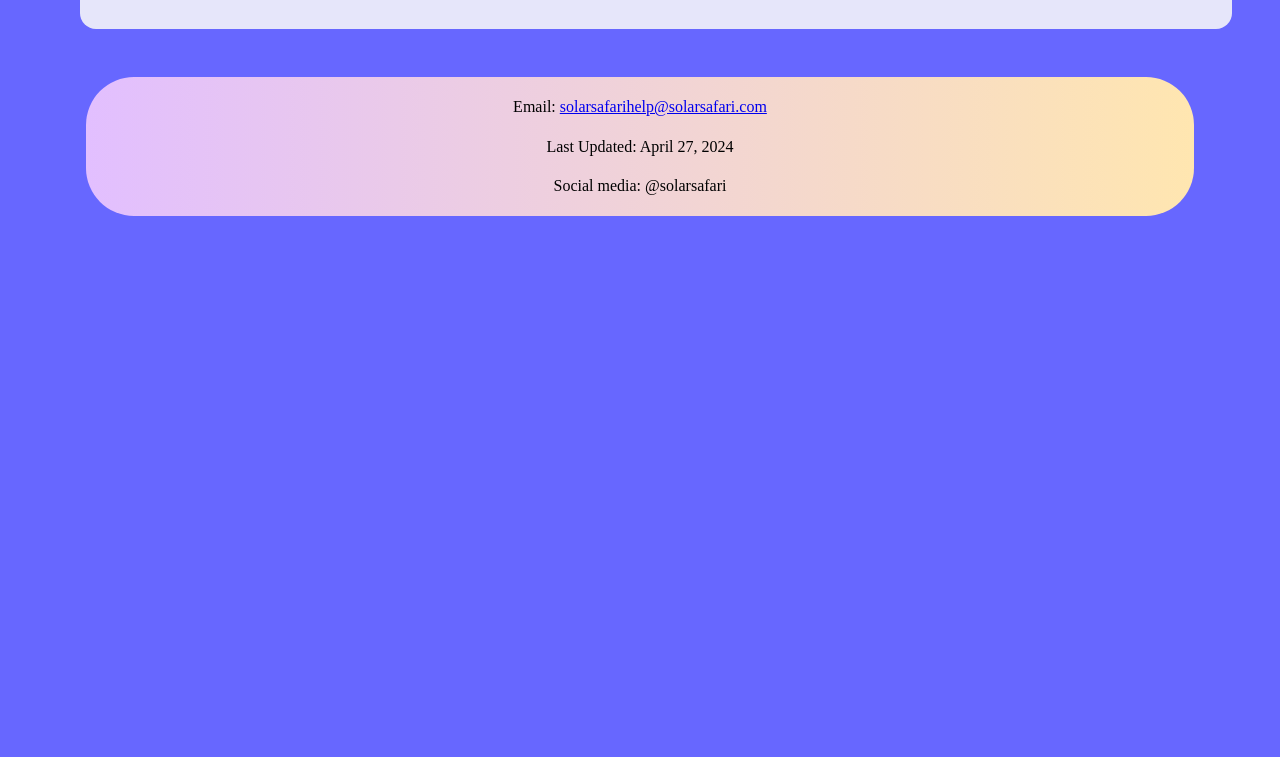
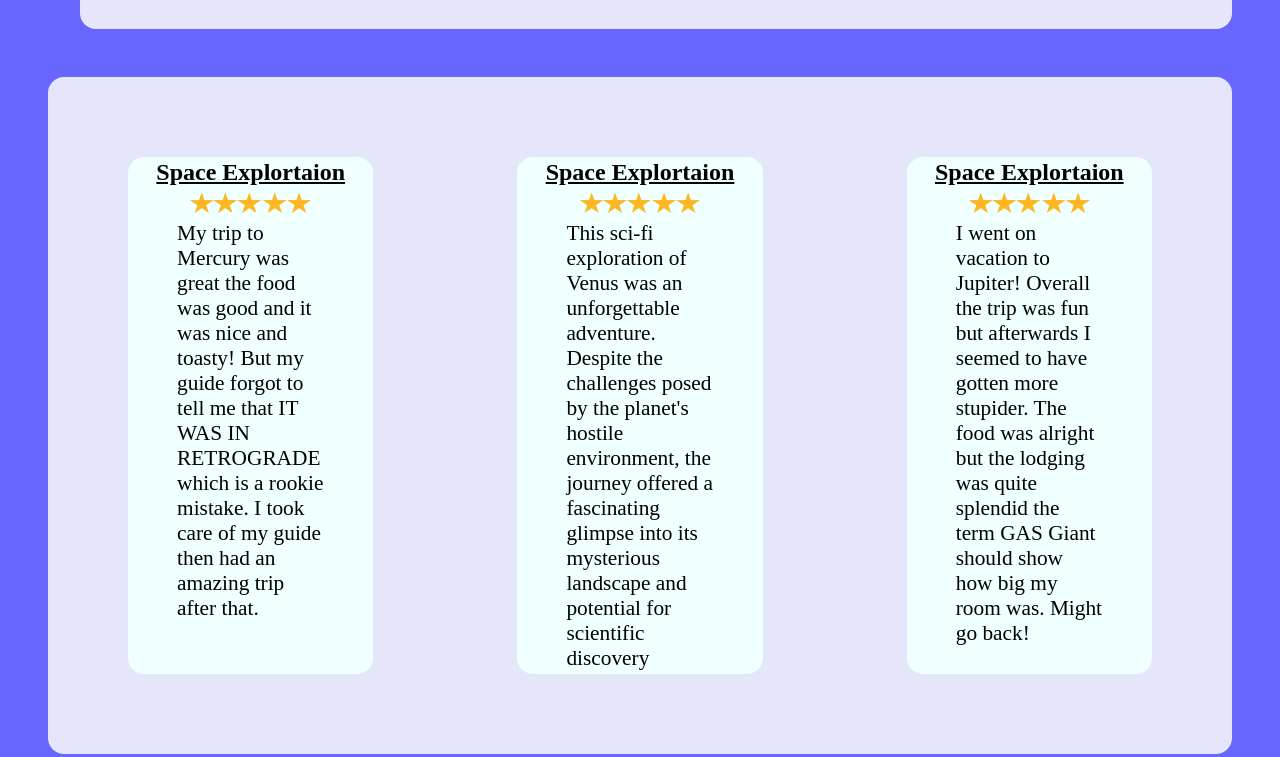
Before and after one commit to okdokeko/SolarSafari, a website: page index.html in a window 1280 px wide. Shown: the part 2277-3034 px from the top of the page. Before the commit the page ends 2493 px from the top, so only its background shows below. Drawn offline with Linux system fonts and the light colour scheme.

Commit message:
fix formatting

```diff
--- a/index.html
+++ b/index.html
@@ -107,6 +107,38 @@
       background-color: #45a049;
     }
 
+    /*Reviews stuff*/
+    #reviews {
+        display: grid;
+        background-color: #e6e6fa;
+        grid-auto-rows: 1fr;
+        grid-template-columns: 1fr 1fr 1fr;
+        width: fit-content;
+        border-radius: 1em;
+        gap: 3em;
+        margin: 3em;
+
+    }
+
+    #reviews > *{
+
+        background-color:azure;
+        border-radius: 1em;
+        gap: 3em;
+        margin: 3em;
+
+
+    }
+
+    .center {
+      display: block;
+margin-left: auto;
+margin-right: auto;
+width: 50%;
+    }
+
+
+
   </style>
 
   <link rel="icon" type="image/x-icon" href="./img/sunIcon.png">
@@ -196,6 +228,33 @@
   </div>
 </section>
 
+<section id="reviews" >
+  <div class="reviews-left">
+      <h2>Space Explortaion</h2>
+      <img src="../img/5stars.png" alt="5 stars" width="90%" class=center>
+      <p style="text-align: left; font: 16pt blue;">My trip to Mercury was great the food was good and it was nice and toasty!
+        But my guide forgot to tell me that IT WAS IN RETROGRADE which is a rookie mistake. I took care of my guide then had an amazing trip after that.
+      </p>
+  </div>
+  <div class="reviews-middle">
+    <h2>Space Explortaion</h2>
+    <img src="../img/5stars.png" alt="5 stars"width="80%" class=center>
+    <p style="text-align: left; font: 16pt blue; ">This sci-fi exploration of Venus was an unforgettable adventure. Despite the challenges posed by the planet's hostile environment,
+      the journey offered a fascinating glimpse into its mysterious landscape and potential for scientific discovery
+    </p>
+
+  </div>
+  <div class="reviews-right">
+    <h2>Space Explortaion</h2>
+    <img src="../img/5stars.png" alt="5 stars"width="90%" class=center>
+    <p style="text-align: left; font: 16pt blue;">I went on vacation to Jupiter! Overall the trip was fun but afterwards I seemed to have gotten more stupider.
+      The food was alright but the lodging was quite splendid the term GAS Giant should show how big my room was. Might go back!
+    </p>
+
+  </div>
+</section>
+
+
   </main>
   <footer>
     <p>Email: <a href="mailto:solarsafarihelp@solarsafari.com">solarsafarihelp@solarsafari.com</a></p>
```
Also changed, not shown: img/5stars.png (added).
